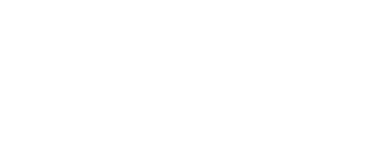
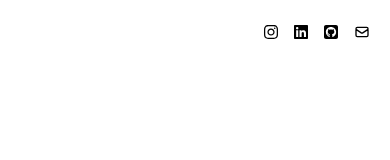
Before and after one commit to kirbyhines/personal-website, a Next.js app: page /Components/NavLinks in a window 390 px wide. Shown: the top 160 px of the page. Built offline with nearby package versions, Linux system fonts and the light colour scheme.

Commit message:
mobile links

```diff
--- a/pages/Components/NavLinks.js
+++ b/pages/Components/NavLinks.js
@@ -18,6 +18,7 @@
 function NavLinks() {
   return (
     <div>
+      {/* large screen */}
       <div className=" hidden lg:flex w-screen flex-row absolute bottom-5 left-0 justify-center gap-8">
         <a href="https://www.instagram.com/kirbyhines/">
           <FontAwesomeIcon
@@ -44,6 +45,34 @@
           <MailIcon className="h-14 hover:text-blue-500 " />
         </a>
       </div>
+
+      {/* mobile */}
+      <div className=" flex lg:hidden w-screen flex-row absolute top-5 right-5 justify-end gap-4 items-center">
+        <a href="https://www.instagram.com/kirbyhines/">
+          <FontAwesomeIcon
+            icon={faInstagram}
+            className="h-4 hover:text-blue-500 "
+          />
+        </a>
+
+        <a href="https://www.linkedin.com/in/kirby-hines-10a61695/">
+          <FontAwesomeIcon
+            icon={faLinkedin}
+            className="h-4 hover:text-blue-500 "
+          />
+        </a>
+
+        <a href="https://github.com/kirbyhines">
+          <FontAwesomeIcon
+            icon={faGithubSquare}
+            className="h-4 hover:text-blue-500 "
+          />
+        </a>
+
+        <a href="mailto:kirbyhinesphoto@gmail.com">
+          <MailIcon className="h-4 hover:text-blue-500 " />
+        </a>
+      </div>
     </div>
   );
 }
```
Also changed, not shown: public/Photos/ecomm/Breakfast+Club.jpg.
